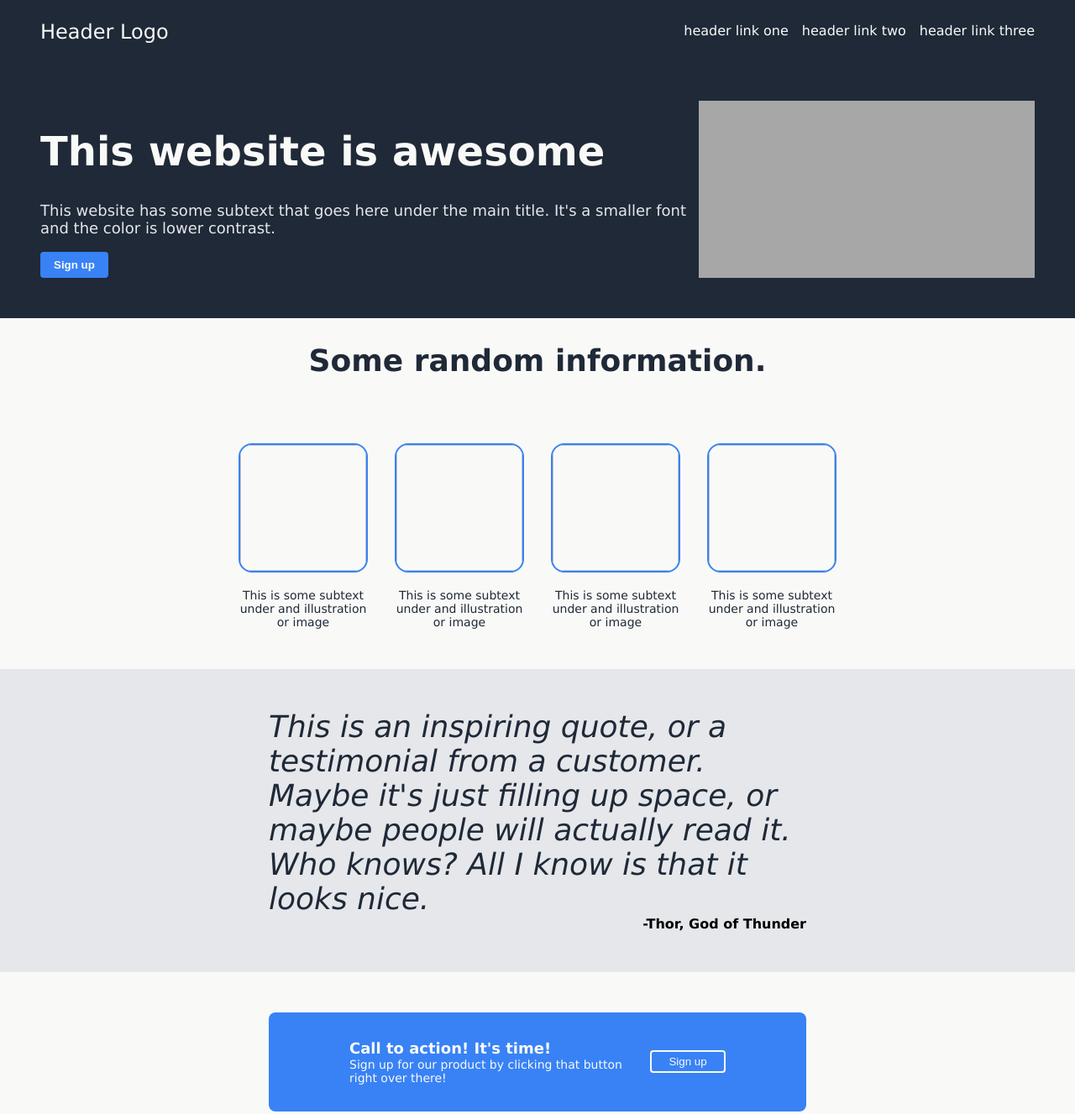
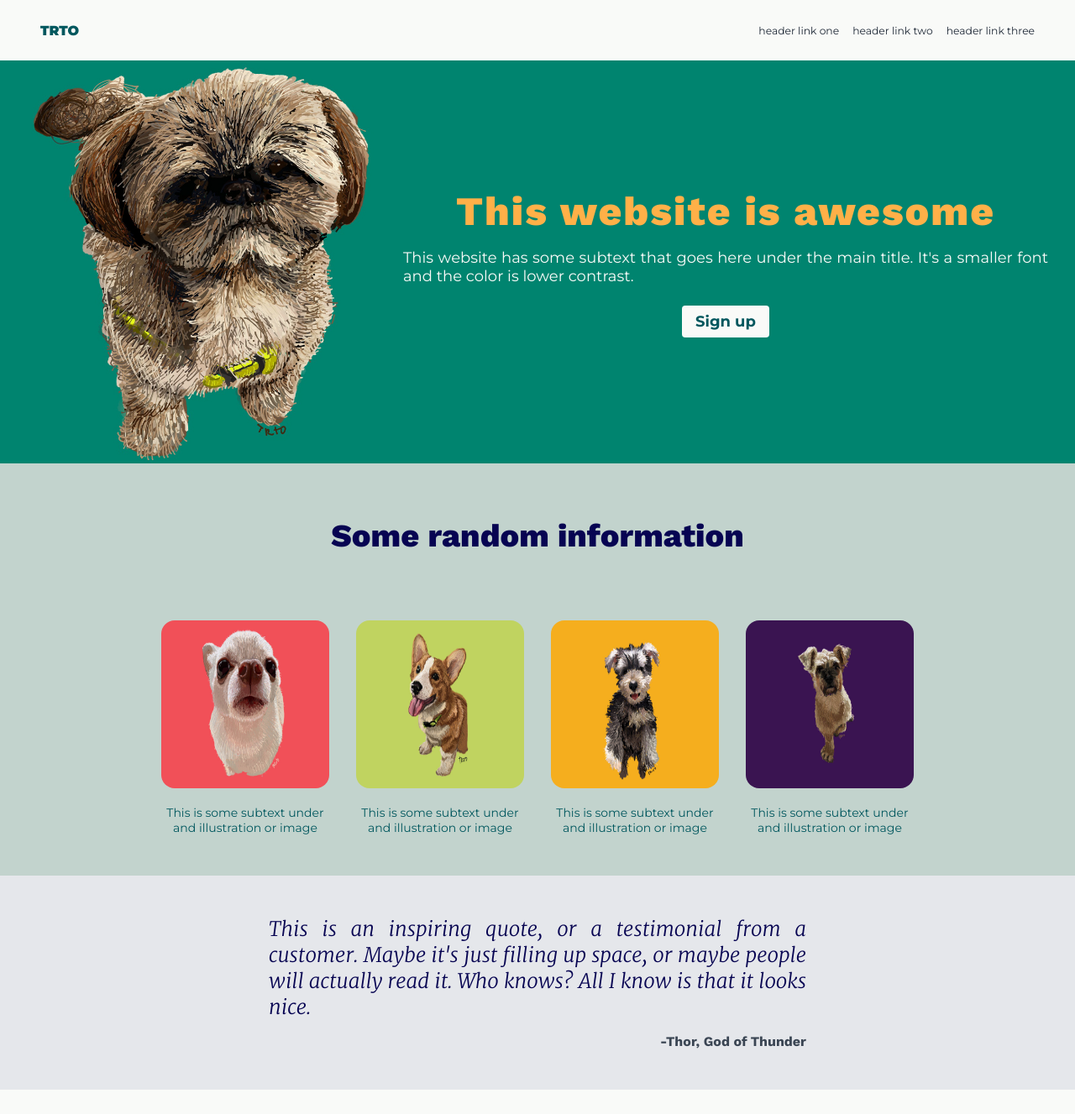
Before and after one commit to champy0527/landing-page, a plain HTML site: page index.html in a window 1280 px wide. Shown: the top 1327 px of the page at 84% size. Drawn offline with Linux system fonts and the light colour scheme.

Commit message:
Customise style sheet based on design

```diff
--- a/index.html
+++ b/index.html
@@ -3,13 +3,15 @@
 <head>
     <meta charset="UTF-8">
     <meta name="viewport" content="width=device-width, initial-scale=1.0">
-    <title>Champy's Landing Page</title>
+    <title>TRTo Web Development</title>
     <link rel="stylesheet" href="styles.css">
-</head>
+    <link rel="preconnect" href="https://fonts.googleapis.com">
+    <link rel="preconnect" href="https://fonts.gstatic.com" crossorigin>
+    <link href="https://fonts.googleapis.com/css2?family=Montserrat:ital,wght@0,400;0,500;0,700;0,800;0,900;1,400;1,500;1,700;1,900&display=swap" rel="stylesheet">
 
 <body>
     <header>
-        <p class="header-logo">Header Logo</p>
+        <p class="header-logo">TRTO</p>
         <nav class="header-links">
             <a href="#">header link one</a>
             <a href="#">header link two</a>
@@ -20,36 +22,37 @@
     <main>
 
         <div class="container-1">
+            <div class="banner-img">
+                <img src="./images/champy-sq-dark.jpg">
+            </div>
             <div class="sub-cont-header">
                 <h1 class="information-header">This website is awesome</h1>
                 <p>This website has some subtext that goes here under the main title. It's a smaller font and the color is lower contrast.</p>
                 <button class="sign-up">Sign up</button>
             </div>
-            <div class="banner-img">
-                <img>
-            </div>
+
         </div>
 
         <div class="container-2">
-            <h2>Some random information.</h2>
+            <h2>Some random information</h2>
             <div class="sub-cont-2">
                 <div class="card">
-                    <img>
+                    <img src="./images/fifi.jpg">
                     <div class="text">This is some subtext under and illustration or image</div>
                 </div>
 
                 <div class="card">
-                    <img>
+                    <img src="./images/bacon.jpg">
                     <div class="text">This is some subtext under and illustration or image</div>
                 </div>
 
                 <div class="card">
-                    <img>
+                    <img src="./images/chuchay.jpg">
                     <div class="text">This is some subtext under and illustration or image</div>
                 </div>
 
                 <div class="card">
-                    <img>
+                    <img src="./images/yogi.jpg">
                     <div class="text">This is some subtext under and illustration or image</div>
                 </div>
             </div>
--- a/styles.css
+++ b/styles.css
@@ -1,5 +1,28 @@
+@font-face {
+    font-family: 'Work Sans';
+    src: url('fonts/WorkSans-VariableFont_wght.ttf') format('truetype');
+}
+
+  @font-face {
+    font-family: 'Merriweather';
+    src: url('./fonts/Merriweather-Regular.ttf') format('truetype');
+    src: url('./fonts/Merriweather-Italic.ttf') format('truetype');
+    src: url('./fonts/Merriweather-LightItalic.ttf') format('truetype');
+}
+
+
+@media only screen and (max-width: 680px) {
+    html {
+      font-size: 14px;
+    }
+}
+
+* {
+    box-sizing: border-box;
+}
+
 body {
-    font-family: Verdana, Geneva, Tahoma, sans-serif;
+    font-family: 'Montserrat', Verdana, Tahoma, sans-serif;
     margin: 0 ;
     padding: 0;
     min-height: 100vh;
@@ -11,8 +34,8 @@ body {
 
 header, footer {
     height: 72px;
-    background-color: #1F2937;
-    color: #f9faf8;
+    background-color: #f9faf8;
+    color: #1F2937;
     padding: 0 48px;
     margin: 0;
 }
@@ -21,116 +44,174 @@ header, footer {
 
 header {
     display: flex;
+    flex: 1;
     justify-content: space-between;
-    /* flex: 1; */
-    /* position: fixed;
-    margin-top: 0; */
+    align-items: center;
+    position: fixed;
+    z-index: 10;
+    width: 100vw;
+    box-sizing: border-box;
 }
 
 .header-logo {
-    color:#F9FAF8;
+    color:#00575e;
     font-size: 24px;
+    flex-grow: 1;
+    font-size: 1em;
+    font-weight: 900;
 }
 
 .header-links {
     display: flex;
     gap: 16px;
     align-items: center;
+    font-size: 0.77em;
 }
 
 a {
     text-decoration: none;
-    color: #F9FAF8;
+    color: #1F2937;
 }
 
 
 /* MAIN BANNER , FIRST WRAPPER */
 
 .container-1 {
-    background-color: #1F2937;
-    color: #F9FAF8;
+    position: relative;
+    top: 72px;
+    background-color: #00846F;
     display: flex;
     justify-content: space-between;
-    margin: 0;
-    padding: 48px;
+    align-items: center;
+    height: 30rem;
+    width: 100vw;
+    box-sizing: border-box;
+}
+
+@media only screen and (max-width: 680px) {
+    .container-1 {
+      flex-wrap: wrap;
+    }
 }
 
 .banner-img {
-    width: 400px;
-    background-color: #a7a7a7;
-
+    display: flex;
+    background: url("./images/champy-sq-dark.jpg") left center no-repeat;
+    background-size: cover;
+    flex-grow: 0;
+    height: 30em;
 }
 
 .sub-cont-header {
-    flex: 2;
+    display: flex;
+    flex: 1;
+    flex-direction: column;
+    justify-content: center;
+    align-items: center;
+    padding-right: 32px;
+    background-color: #00846F;
 }
 
 .information-header {
     font-size: 48px;
-    font-weight: 900;
+    /* text-transform: uppercase; */
+    font-weight: 800;
+    letter-spacing: 2px;
+    font-family: 'Work Sans', sans-serif;
+    /* font-style: italic; */
+    color: #ffb048;
+}
+
+h1 {
+    margin: 0;
+    text-align: center;
 }
 
 .sub-cont-header > p {
     font-size: 18px;
-    color: #E5E7EB;
+    color: #f9faf8;
+    font-family: 'Montserrat', sans-serif;
+    text-align: justify;
+    font-weight: 400;
+    padding: 16px 0px;
+    margin: 0;
 }
 
 .sign-up {
-    background-color: #3882f6;
+    background-color: #F9FAF8;
     text-align: center;
     padding: 8px 16px;
     font-weight: 700;
-    color: #F9FAF8;
+    color: #00575e;
     border: none;
     border-radius: 4px;
+    margin-top: 8px;
+    font-size: 1.125em;
+    font-family: 'Montserrat', sans-serif;
 }
 
 /* SECOND WRAPPER */
 
 .container-2 {
-    background-color: #F9FAF8;    display: flex;
+    width: 100vw;
+    box-sizing: border-box;
+    position: relative;
+    top: 72px;
+    background-color: #C2D3CD;
+    display: flex;
     justify-content: space-between;
     flex-direction: column;
 }
 
 .container-2 > h2 {
-    color: #1F2937;
-    font-size: 36px;
-    font-weight: 900;
+    color: #070452;
+    font-size: 38px;
+    font-weight: 800;
     text-align: center;
+    padding-top: 32px;
+    font-family: 'Work Sans', sans-serif;
+    /* text-transform: uppercase; */
 }
 
 .sub-cont-2 {
-    color: #1F2937;
+    color: #00575e;
     display: flex;
     margin: 0;
     padding: 48px;
     gap: 32px;
     justify-content: center;
     flex-grow: 0;
+    flex-wrap: wrap;
 }
 
 .card {
     text-align: center;
     font-size: 14px;
-    flex-basis: 150px;
+    width: 200px;
+    height: auto;
 }
 
 .text {
     padding-top: 16px;
+    font-family: 'Montserrat', sans-serif;
 }
 
 .sub-cont-2 img {
-    height: 150px;
-    width: 150px;
-    border: 2px solid #3882f6;
+    height: 200px;
+    width: 200px;
+    /* border: 2px solid #3882f6; */
     border-radius: 16px;
 }
 
 /* THIRD WRAPPER  */
 
 .container-3 {
-    background-color: #E5E7EB;    display: flex;
+    position: relative;
+    top: 72px;
+    width: 100vw;
+    box-sizing: border-box;
+    background-color: #E5E7EB;
+    display: flex;
     justify-content: center;
     flex-direction: column;
     padding: 48px 25%;
@@ -138,34 +219,51 @@ a {
 
 .quote, .author {
     margin: 0px;
+    font-family: 'Merriweather', serif;
+    font-style: italic;
+    color: #707070;
 }
 
 h2.quote {
-    font-size: 36px;
+    font-size: 22spx;
     font-style: italic;
     font-weight: 100;
-    color: #1F2937
+    color: #070452
+}
+
+.container-3 > h2 {
+    text-align: justify;
+    padding-bottom: 16px;
 }
 
 .author {
     text-align: right;
     font-weight: 700;
+    font-style: normal;
+    color: #3a4553;
+    font-family: 'Work Sans', sans-serif;
 }
 
 /* FOURTH WRAPPER */
 
 .modal {
-    background-color: #F9FAF8;    display: flex;
+    width: 100vw;
+    box-sizing: border-box;
+    position: relative;
+    top: 72px;
+    background-color: #F9FAF8;
+    display: flex;
     justify-content: center;
     padding: 48px 25%;
+    font-family: 'Montserrat', sans-serif;
 }
 
 .modal-wrapper {
     display: flex;
     width: 50vw;
-    background-color: #3882f6;
-    color: #F9FAF8;
-    padding: 32px 96px;
+    background-color: #FFB048;
+    color: #1F2937;
+    padding: 32px 15%;
     border-radius: 8px;
     justify-content: space-between;
     align-items: center;
@@ -180,16 +278,17 @@ h2.quote {
 
 .modal-desc {
     font-size: 14px;
-    font-weight: 200;
+    font-weight: 400;
+    padding-top: 8px;
 }
 
 .button {
     width: 90px;
     flex-shrink: 0;
-    border: 2px solid #F9FAF8;
+    border: 2px solid #1F2937;
     border-radius: 4px;
-    background-color: #3882f6;;
-    color: #F9FAF8;
+    background-color: #FFB048;
+    color: #1F2937;
     padding: 4px 8px;
 }
 
@@ -199,4 +298,11 @@ footer {
     display: flex;
     justify-content: center;
     align-items: center;
+    width: 100vw;
+    box-sizing: border-box;
+    position: relative;
+    top: 72px;
+    font-size: 14px;
+    color: #00575e;
+
 }
```
Also changed, not shown: fonts/Merriweather-Italic.ttf (added), fonts/Merriweather-Light.ttf (added), fonts/Merriweather-LightItalic.ttf (added), fonts/Merriweather-Regular.ttf (added), fonts/WorkSans-VariableFont_wght.ttf (added), images/champy-1080.jpg (added), images/champy-sq-dark.jpg (added), images/champy-sq.jpg (added).
